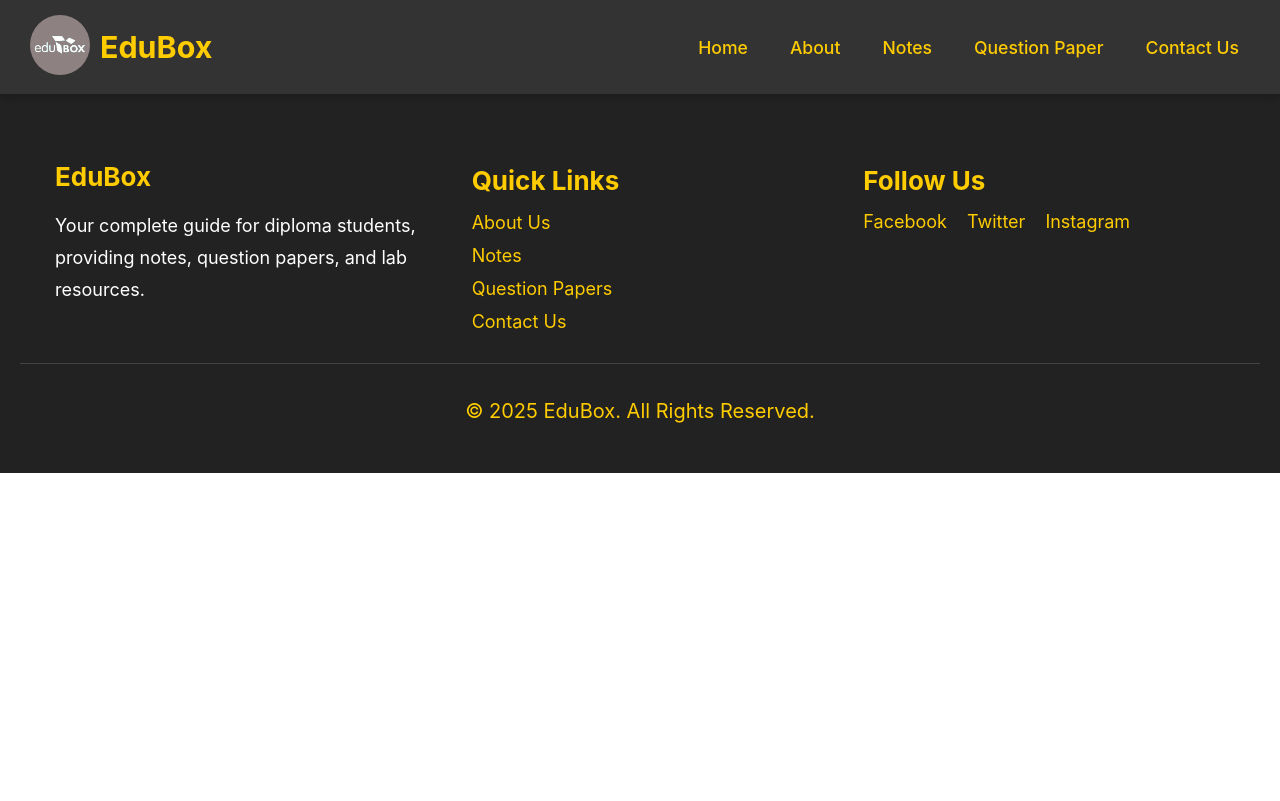
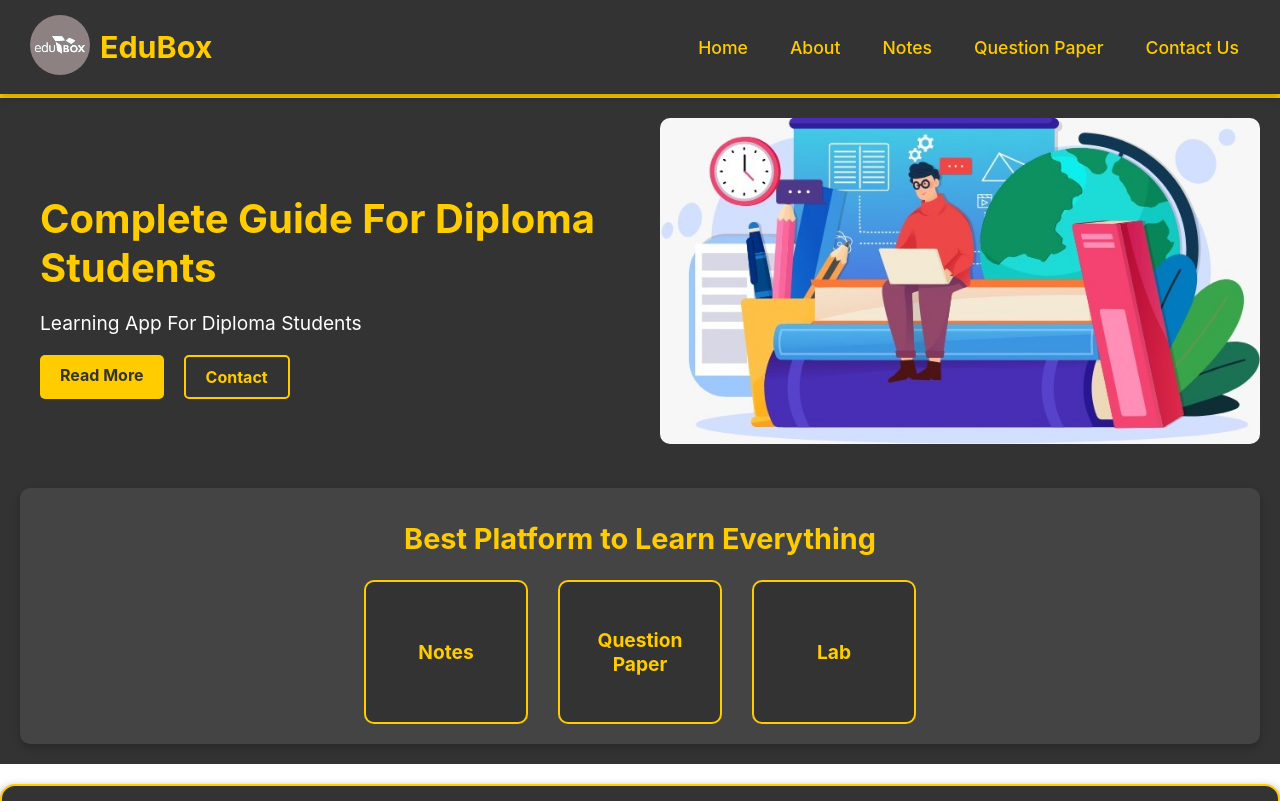
Before and after one commit to EduBoxDiploma/EduBoxHOD, a React (Create React App) app: page / in a window 1280 px wide. Shown: the top 801 px of the page. Built offline with nearby package versions, Linux system fonts and the light colour scheme.

Commit message:
message added

```diff
--- a/package.json
+++ b/package.json
@@ -1,5 +1,4 @@
 {
-  "homepage": "https://pratyushcse.github.io/web",
   "name": "frontend",
   "version": "0.1.0",
   "private": true,
@@ -15,8 +14,6 @@
   },
   "scripts": {
     "start": "react-scripts start",
-    "predeploy": "npm run build",
-    "deploy": "gh-pages -d build",
     "build": "react-scripts build",
     "test": "react-scripts test",
     "eject": "react-scripts eject"
--- a/src/App.js
+++ b/src/App.js
@@ -19,7 +19,7 @@ const App = () => {
       <Header />
       <Routes>
 
-        <Route path="/web" element={<Home />} />
+        <Route path="/" element={<Home />} />
         <Route path="/notes" element={<Notes />} />
 
         <Route path="/notes/login" element={<NotesLogin />} />
```
Also changed, not shown: vercel.json (added).
